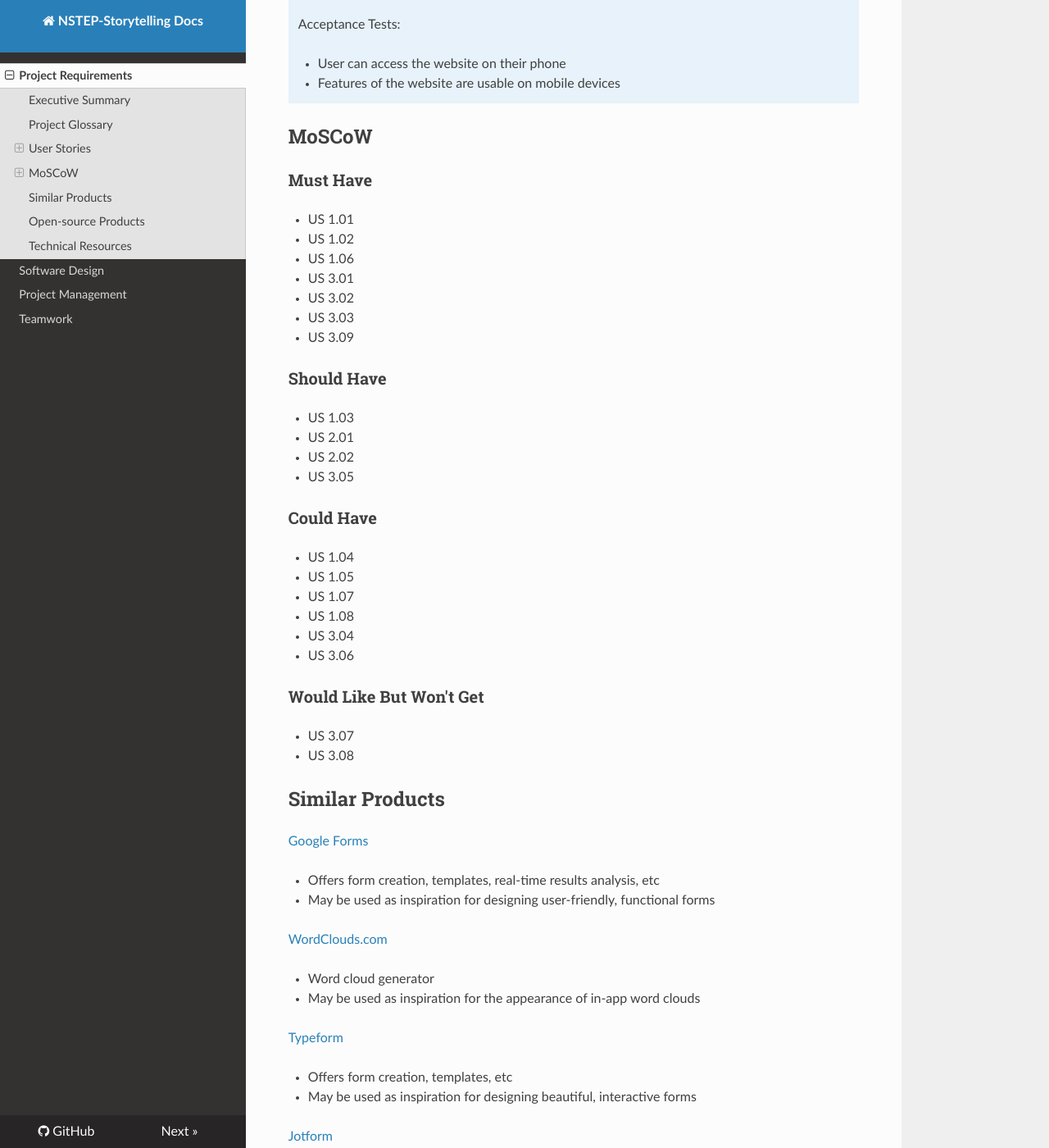
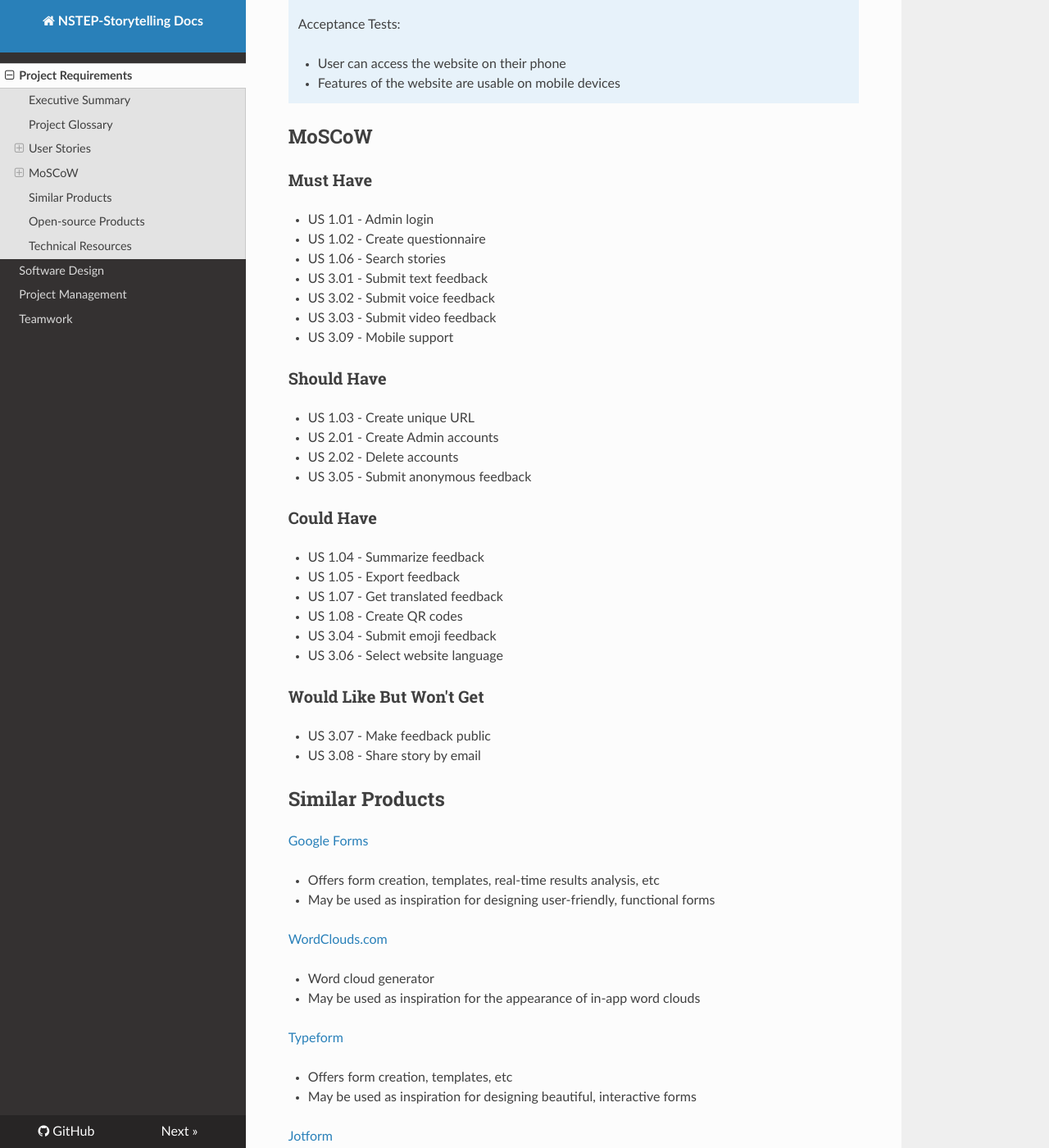
Before and after one commit to UAlberta-CMPUT401/nstep-storytelling, an MkDocs documentation site: the page built from docs/index.md, in a window 1280 px wide and 1400 px high, scrolled down 5832 px. Shown: the whole window at 82% size. Built offline with MkDocs 1.6.1, drawn with Linux system fonts in a browser that asks for light colours; nearby versions of some CDN libraries.

Commit message:
Update MoSCoW with user story names

```diff
--- a/docs/index.md
+++ b/docs/index.md
@@ -218,31 +218,31 @@ This web application will allow NSTEP to hear the stories of their diverse group
 ## MoSCoW
 
 ### **Must Have**
-- US 1.01
-- US 1.02
-- US 1.06
-- US 3.01
-- US 3.02
-- US 3.03
-- US 3.09
+- US 1.01 - Admin login
+- US 1.02 - Create questionnaire
+- US 1.06 - Search stories
+- US 3.01 - Submit text feedback
+- US 3.02 - Submit voice feedback
+- US 3.03 - Submit video feedback
+- US 3.09 - Mobile support
 
 ### **Should Have**
-- US 1.03
-- US 2.01
-- US 2.02
-- US 3.05
+- US 1.03 - Create unique URL
+- US 2.01 - Create Admin accounts
+- US 2.02 - Delete accounts
+- US 3.05 - Submit anonymous feedback
 
 ### **Could Have**
-- US 1.04
-- US 1.05
-- US 1.07
-- US 1.08
-- US 3.04
-- US 3.06
+- US 1.04 - Summarize feedback
+- US 1.05 - Export feedback
+- US 1.07 - Get translated feedback
+- US 1.08 - Create QR codes
+- US 3.04 - Submit emoji feedback
+- US 3.06 - Select website language
 
 ### **Would Like But Won't Get**
-- US 3.07
-- US 3.08
+- US 3.07 - Make feedback public
+- US 3.08 - Share story by email
 
 ## Similar Products
 
```
